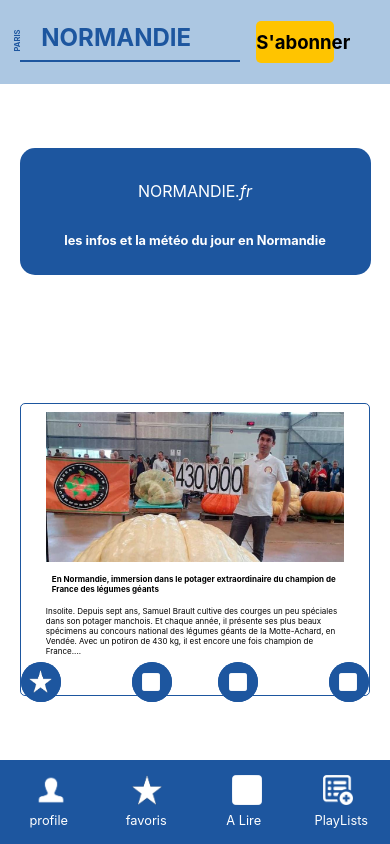
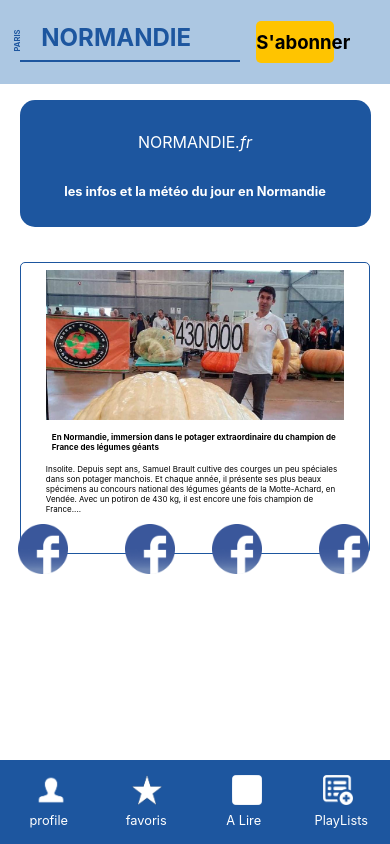
Before and after one commit to guillaumequeste/paris_normandie, a React (Create React App) app: page /a_lire/1 in a window 390 px wide. Built offline with nearby package versions, Linux system fonts and the light colour scheme.

Commit message:
detail mobile

```diff
--- a/src/App.css
+++ b/src/App.css
@@ -2,12 +2,6 @@
     min-height: 80vh;
     display: flex;
     flex-direction: column;
-}
-
-@media screen and (min-width: 1100px) {
-    .body {
-        min-height: 140vh;
-    }
 }
 
 h2 {
--- a/src/components/ALire/ALireDetail.js
+++ b/src/components/ALire/ALireDetail.js
@@ -32,7 +32,8 @@ class ALireDetail extends Component {
         return (
             <div>
                 <Header />
-                    <div className="body body_detail">
+                    <div className="body">
+                        <div className="btn_titre_detail">
                             <Link to="/infosMeteo" className="btn_titre">
                                 <div className="btn_titre_logo">
                                     <div className="btn_titre_logo_image">
@@ -48,6 +49,8 @@ class ALireDetail extends Component {
                                     </div>
                                 </div>
                             </Link>
+                        </div>
+                        <div className="detail_body_article">
                             <div className="detail_article">
                                 <div className="detail_article_image">
                                     <img src={require("../../img/image.jpg")} alt="image" className="view"/>
@@ -61,39 +64,24 @@ class ALireDetail extends Component {
                                     </div>
                                 </div>
                                 <div className="btns">
-                                <div className="btn_base">
-                                    <div className="disc fav">
-                                        <div className="btn_base2">
-                                            <div className="btn_icon_star">
-                                                <img src={require("../../img/star.png")} alt="star" className="btn_size_icon_star"/>
+                                    <div className="btns_base">
+                                        <div className="btns-1">
+                                            <img src={require("../../img/rond.png")} alt="rond" className="btns-img"/>
                                         </div>
                                     </div>
+                                    <div className="btns_base">
+                                        <div className="btns-2">
+                                            <img src={require("../../img/rond.png")} alt="rond" className="btns-img"/>
                                         </div>
                                     </div>
-                                <div className="btn_base">
-                                    <div className="disc toread">
-                                        <div className="btn_base2">
-                                            <div className="btn_icon_read">
-                                                <img src={require("../../img/read.png")} alt="read" className="btn_size_icon_read"/>
+                                    <div className="btns_base">
+                                        <div className="btns-2">
+                                            <img src={require("../../img/rond.png")} alt="rond" className="btns-img"/>
                                         </div>
                                     </div>
-                                    </div>
-                                </div>
-                                <div className="btn_base">
-                                    <div className="disc stop">
-                                        <div className="btn_base2">
-                                            <div className="btn_icon_read">
-                                                <img src={require("../../img/read.png")} alt="read" className="btn_size_icon_read"/>
-                                            </div>
-                                        </div>
-                                    </div>
-                                </div>
-                                <div className="btn_base">
-                                    <div className="disc pause">
-                                        <div className="btn_base2">
-                                            <div className="btn_icon_read">
-                                                <img src={require("../../img/read.png")} alt="read" className="btn_size_icon_read"/>
-                                            </div>
+                                    <div className="btns_base">
+                                        <div className="btns-3">
+                                            <img src={require("../../img/rond.png")} alt="rond" className="btns-img"/>
                                         </div>
                                     </div>
                                 </div>
--- a/src/components/AlireFavorisInfosTitresDetail.css
+++ b/src/components/AlireFavorisInfosTitresDetail.css
@@ -1,5 +1,5 @@
-.body_detail {
-    justify-content: space-around;
+.btn_titre_detail {
+    padding: 4%;
 }
 
 .btn_titre {
@@ -40,6 +40,10 @@
     .btn_titre_titre2 {
         font-size: 1rem;
     }
+}
+
+.detail_body_article {
+    padding: 5% 0;
 }
 
 .detail_article {
@@ -99,100 +103,50 @@
 
 .btns {
     position: absolute;
+    top: 90%;
+    left: -1%;
+    width: 90vw;
+    height: 50px;
     display: flex;
-    top: 75%;
-    left: 0;
-    width: 100%;
-    height: 60px;
 }
 
 @media screen and (min-width: 640px) {
     .btns {
-        top: 83%;
+        top: 95%;
     }
 }
 
-.btn_base {
+.btns_base {
     width: 25%;
-    position: relative;
+    display: flex;
 }
 
-.disc {
-    position: absolute;
-    margin: auto;
-    top: 0;
-    bottom: -100%;
-    right: 0;
-    width: 40px;
-    height: 40px;
-    background: #1D569F;
-    border-radius: 50%;
+.btns-1 {
+    display: flex;
+    justify-content: flex-start;
+    align-items: center;
 }
 
-@media screen and (min-width: 1100px) {
-    .disc {
-        width: 60px;
-        height: 60px;
+.btns-img {
+    width: 50px;
+}
+
+@media screen and (min-width: 640px) {
+    .btns-img {
+        width: 75px;
     }
 }
 
-.fav {
-    right: 100%;
-    left: 0;
+.btns-2 {
+    display: flex;
+    justify-content: center;
+    align-items: center;
+    width: 100%;
 }
 
-.btn_base2 {
-    border-radius: 50%;
+.btns-3 {
+    display: flex;
+    justify-content: flex-end;
+    align-items: center;
     width: 100%;
-    padding-bottom: 100%;
-    background-color: #1D569F;
-    position: relative;
 }
-
-.btn_icon_star {
-    position: absolute;
-    left: 20%;
-    top: 20%;
-}
-
-@media screen and (min-width: 1100px) {
-    .btn_icon_star {
-        left: 25%;
-        top: 25%;
-    }
-}
-
-.btn_size_icon_star {
-    width: 23px;
-}
-
-@media screen and (min-width: 1100px) {
-    .btn_size_icon_star {
-        width: 30px;
-    }
-}
-
-.toread {
-    left: 0;
-}
-
-.btn_icon_read {
-    position: absolute;
-    left: 27%;
-    top: 27%;
-}
-
-@media screen and (min-width: 1100px) {
-    .btn_icon_read {
-        left: 34%;
-        top: 34%;
-    }
-}
-
-.btn_size_icon_read {
-    width: 18px;
-}
-
-.stop {
-    left: 0;
-}
```
Also changed, not shown: src/img/rond.png (added). Lines whose indentation alone changed are shown as unchanged.
